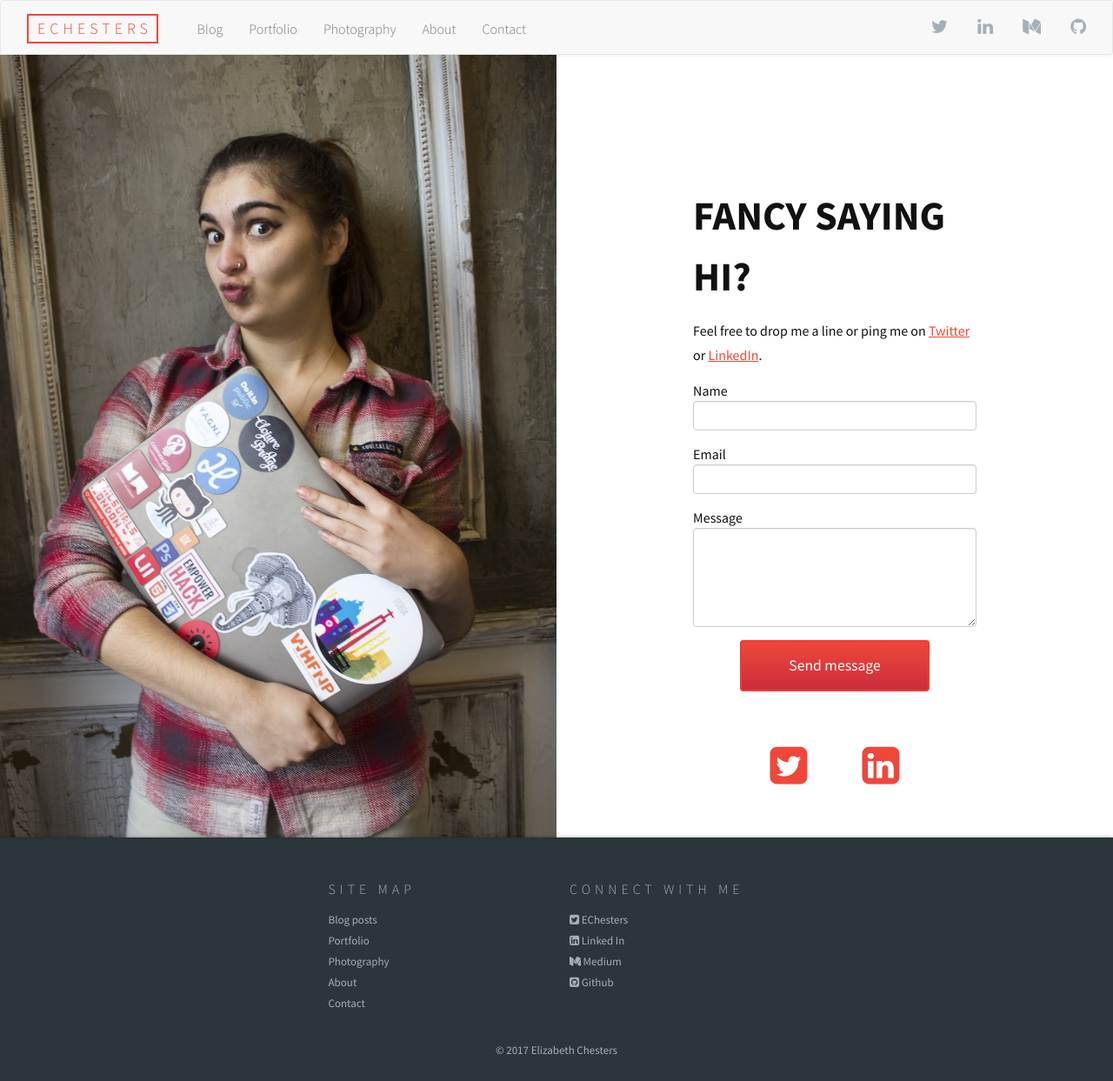
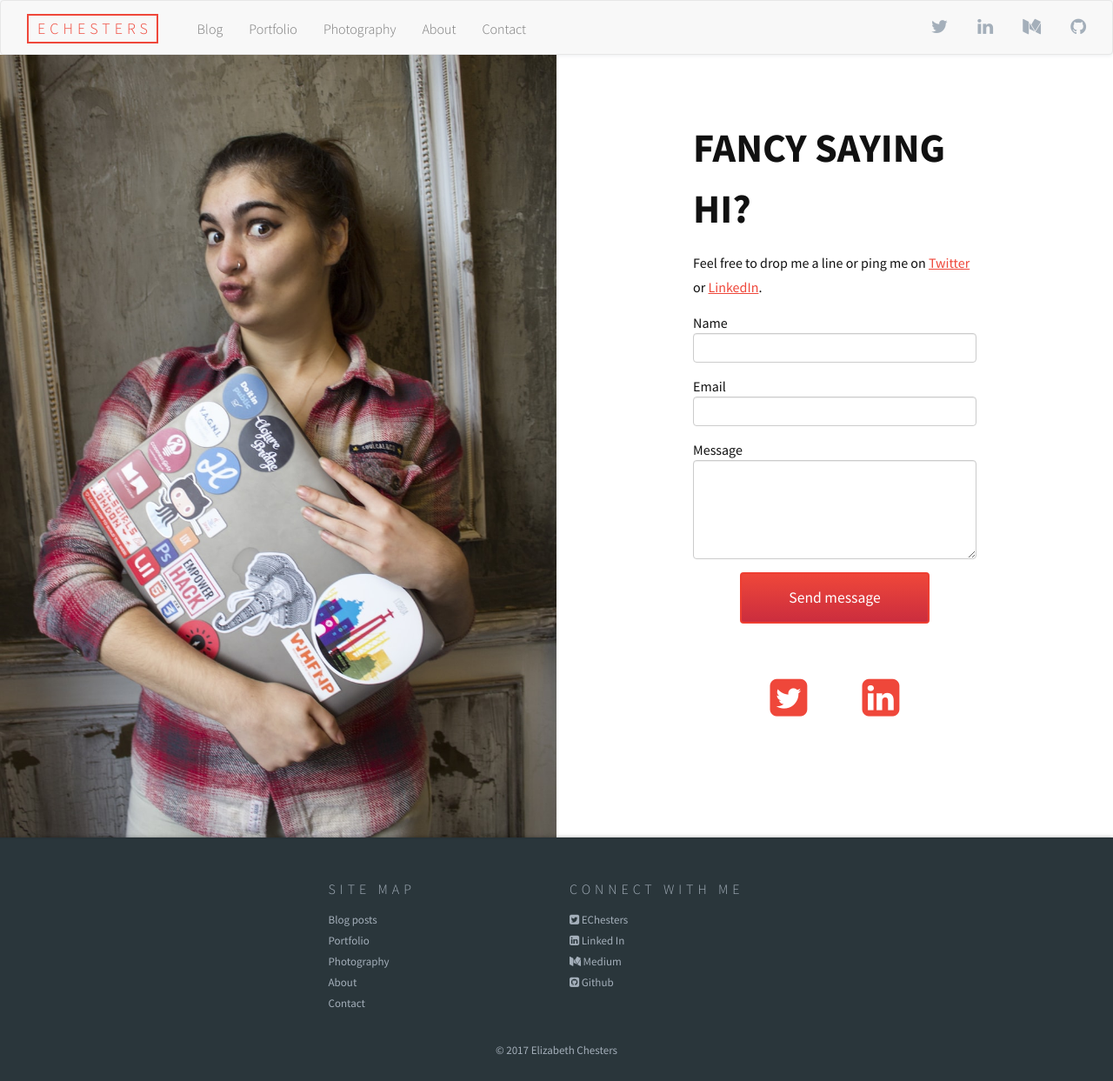
Before and after one commit to EChesters/echesters.github.io, a Jekyll site: the page built from contact.html, in a window 1280 px wide. Shown: the whole page at 87% size. Built offline with Jekyll 4.4.1, drawn with Linux system fonts in a browser that asks for light colours; nearby versions of some CDN libraries.

Commit message:
Fixed spacing on banners for Windows

```diff
--- a/_includes/_about/banner.html
+++ b/_includes/_about/banner.html
@@ -5,7 +5,7 @@
 </div>
 
 <div class="col-xs-12 col-md-6">
-  <div class="description col-xs-12 col-sm-10 col-md-8 position central">
+  <div class="description col-xs-12 col-sm-10 col-md-9 position central">
     <h1 class="hello-title">Hello! Olá! Buna!</h1>
     <p>I'm Elizabeth Chesters, a UX researcher by day and a developer by night. Originally I'm from Wigan, the North West of England (famous for its pies). These days though, yu can find me braving London.</p>
     <p>My UX skills have been put to the test by a range of clients and organisations. From ThoughtWorks, A World At School, to EmpowerHack. I'm the one on the left in the photo, wearing red!</p>
--- a/_includes/_home/banner.html
+++ b/_includes/_home/banner.html
@@ -5,7 +5,7 @@
 </div>
 
 <div class="col-xs-12 col-md-6">
-  <div class="description col-xs-12 col-sm-10 col-md-8 position central">
+  <div class="description col-xs-12 col-sm-10 col-md-9 position central">
     <h1 class="hello-title">Hello! Olá! Buna!</h1>
     <p>I'm Elizabeth Chesters, a UX researcher by day and a developer by night. Here you can find my writing, my <a href="//twitter.com/echesters">tweets</a> and my <a href="/pages/speaking.html">talks</a> about all things UX.</p>
     <p>My UX skills have been put to the test by a range of clients and organisations. From ThoughtWorks, A World At School, to EmpowerHack. I'm the one on the left in the photo, wearing red!</p>
--- a/_sass/_contact.scss
+++ b/_sass/_contact.scss
@@ -32,7 +32,7 @@
 }
 
 .description {
-  margin-top: calc( #{$spacing-unit} * 5);
+  margin-top: 8vh;
 
   @media only screen and (max-width: 1200px) {
     margin-top: $spacing-unit;
```
